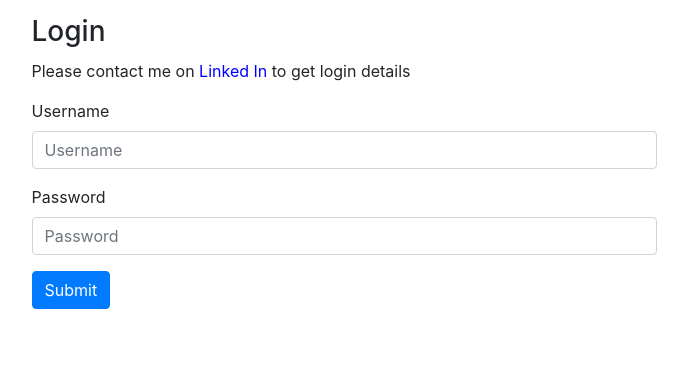
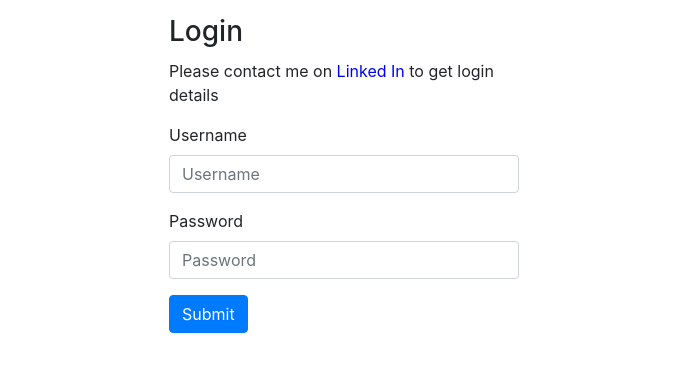
Before and after one commit to Andriy-Lytvynchuk/Support-ticket-Xml-Php, a PHP site: page /pages/login.php in a window 1280 px wide. Shown: the top 372 px of the page, without its empty margins (296-984 px from the left). Run offline with PHP 8.4, Linux system fonts and the light colour scheme.

Commit message:
Add files via upload

```diff
--- a/css/btsr_custom.css
+++ b/css/btsr_custom.css
@@ -55,7 +55,7 @@ table {
   padding: 10px;
 }
 #login-form {
-  max-width: 50%;
+  max-width: 350px;
   margin: 15px auto;
 }
 .row {
```
